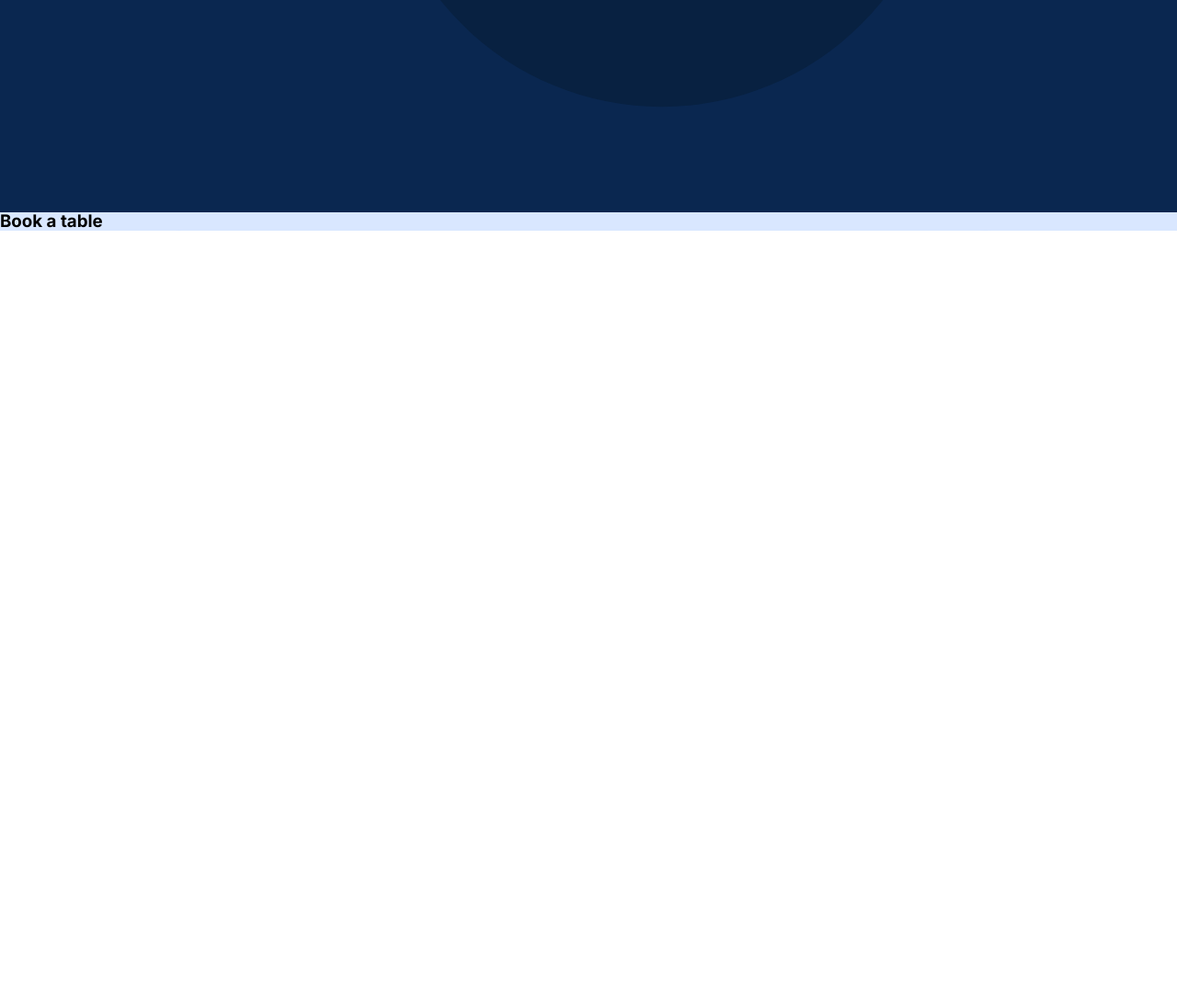
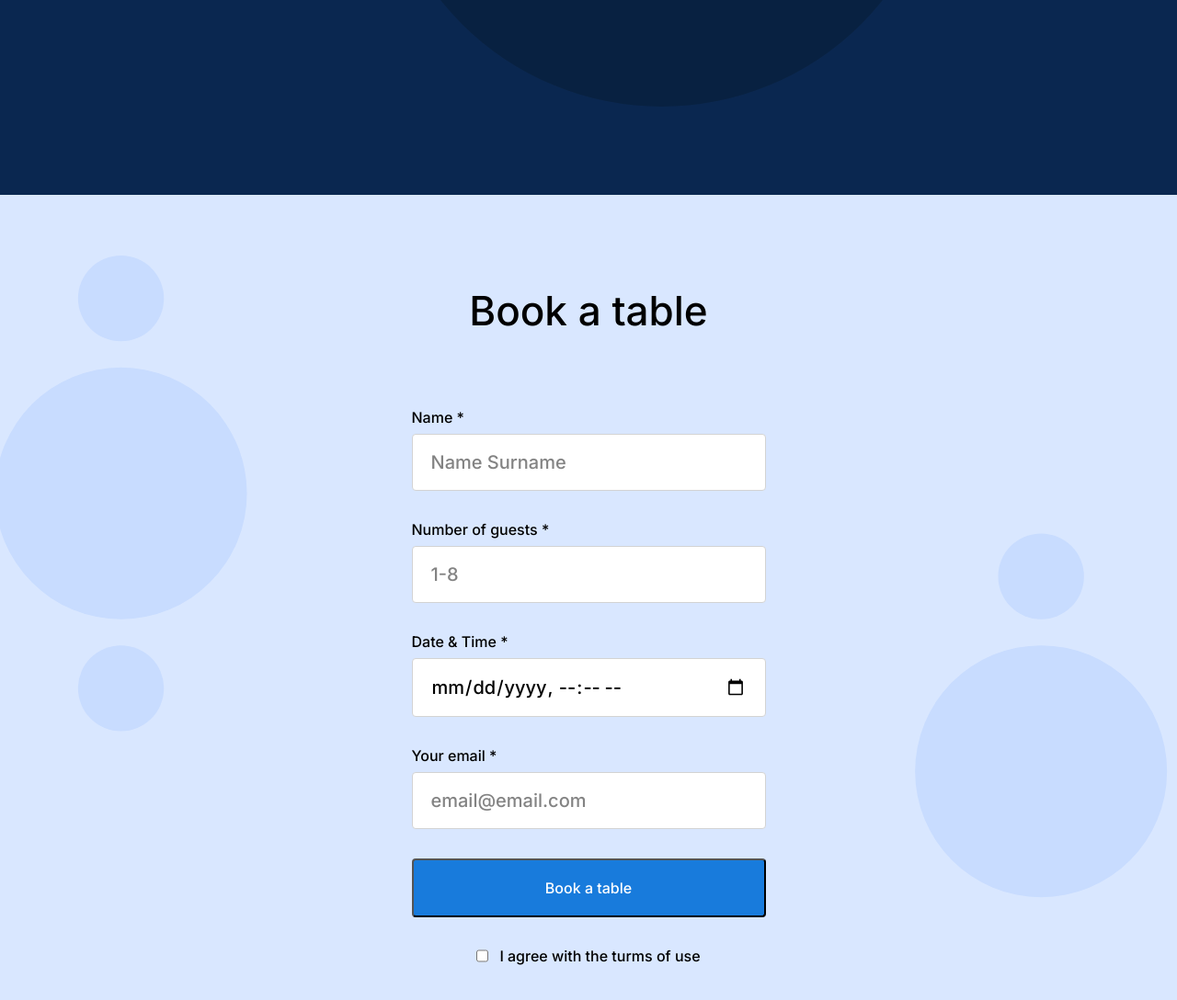
Before and after one commit to yuranest/Sprint-2, a plain HTML site: page index.html in a window 1280 px wide. Shown: the part 1541-2629 px from the top of the page at 92% size. Before the commit the page ends 1810 px from the top, so only its background shows below. Drawn offline with Linux system fonts and the light colour scheme.

Commit message:
New update for my project

```diff
--- a/index.html
+++ b/index.html
@@ -104,10 +104,62 @@
           </div>
         </section>
         <section id="reservation" class="reservation">
-          <div class="reservation__title">
-            <h3>Book a table</h3>
-          </div>
+          <h2 class="reservation__title">Book a table</h2>
+          <form class="reservation__form form">
+            <fieldset class="form__fieldset">
+              <label for="name" class="form__label">Name *</label>
+              <input
+                class="form__input"
+                type="text"
+                name="name"
+                id="name"
+                placeholder="Name Surname"
+                required
+              />
 
+              <label for="number" class="form__label">Number of guests *</label>
+              <input
+                class="form__input"
+                type="number"
+                name="number"
+                id="number"
+                placeholder="1-8"
+                required
+              />
+
+              <label for="datetime-local" class="form__label"
+                >Date & Time *</label
+              >
+              <input
+                class="form__input"
+                type="datetime-local"
+                name="datetime-local"
+                id="datetime-local"
+                required
+              />
+
+              <label for="email" class="form__label">Your email *</label>
+              <input
+                class="form__input"
+                type="email"
+                name="email"
+                id="email"
+                placeholder="email@email.com"
+                required
+              />
+            </fieldset>
+            <button class="form__button">Book a table</button>
+            <label for="checkbox" class="form__label form__label-checkbox">
+              <input
+                class="form__checkbox"
+                type="checkbox"
+                name="checkbox"
+                id="checkbox"
+                required
+              />
+              I agree with the turms of use</label
+            >
+          </form>
         </section>
         <section id="menu" class="menu"></section>
         <section id="contacts" class="about"></section>
--- a/pages/index.css
+++ b/pages/index.css
@@ -167,9 +167,95 @@
 }
 
 .reservation {
+  padding: 100px 0 120px;
   background-image: url("/images/background_reservation.svg");
   background-color: #d9e7ff;
   background-repeat: no-repeat;
   background-position: center;
   background-size: cover;
 }
+
+.reservation__title {
+  margin: 0 0 80px;
+  text-align: center;
+  font-family: Inter;
+  font-style: normal;
+  font-weight: 500;
+  font-size: 44px;
+  line-height: 52px;
+  color: #000000;
+}
+
+.reservation__form {
+  margin: 0 auto;
+}
+
+.form {
+  max-width: 385px;
+}
+
+.form__fieldset {
+  padding: 0;
+  border: none;
+  margin: 0;
+}
+
+.form__label {
+  font-family: Inter;
+  font-style: normal;
+  font-weight: 500;
+  font-size: 16px;
+  line-height: 20px;
+}
+
+.form__label-checkbox {
+  display: flex;
+  justify-content: center;
+}
+
+.form__input {
+  display: block;
+  width: 100%;
+  padding: 15px 20px;
+  margin-top: 8px;
+  margin-bottom: 32px;
+  font-family: Inter;
+  font-style: normal;
+  font-weight: 500;
+  font-size: 20px;
+  line-height: 30px;
+  border-radius: 4px;
+  border: 1px solid #d3d3d3;
+  box-sizing: border-box;
+}
+.form__input::placeholder {
+  color: #838383;
+}
+
+.form__button {
+  width: 100%;
+  padding: 20px;
+  border-radius: 4px;
+  margin-bottom: 32px;
+  font-family: Inter;
+  font-style: normal;
+  font-weight: 500;
+  font-size: 16px;
+  line-height: 20px;
+  color: #fff;
+  background-color: #187bdc;
+  cursor: pointer;
+  transition: background-color 0.3s;
+}
+
+.form__button:hover {
+  background-color: #3f69f3;
+}
+
+.form__checkbox {
+  margin-right: 12px;
+  border-radius: 2px;
+  background-color: #1878dc;
+  background-image: url("/images/check.svg");
+  cursor: pointer;
+}
```
